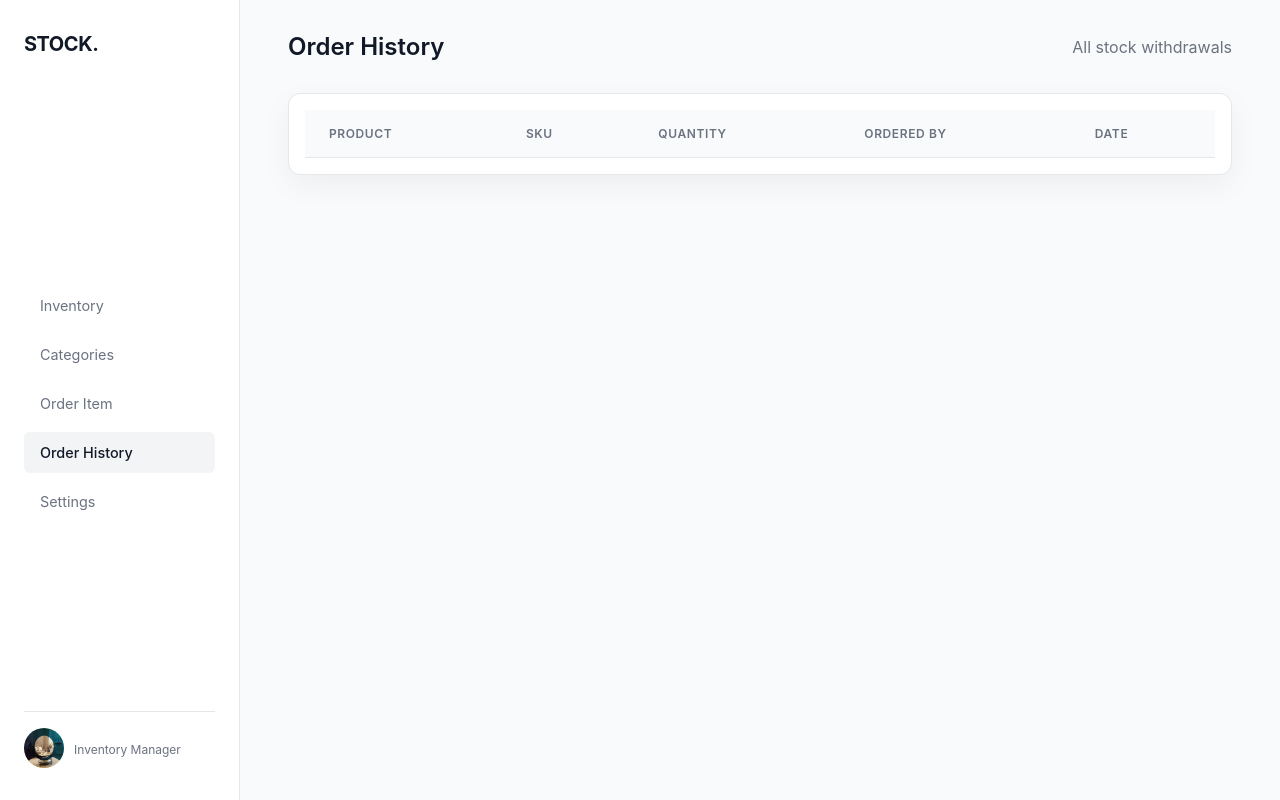
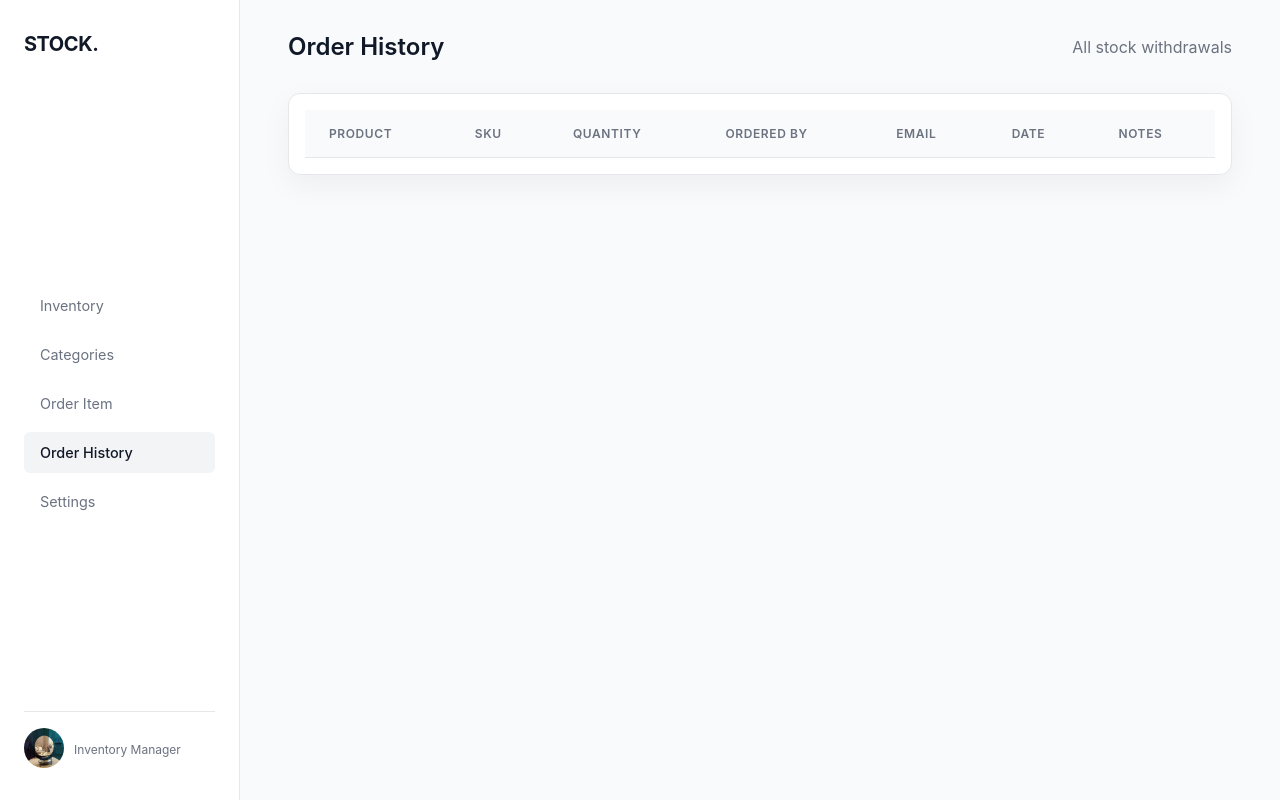
Before and after one commit to NxG101/local-inventory-system, a website with bundled scripts: page history.html in a window 1280 px wide. Built offline with nearby package versions, Linux system fonts and the light colour scheme; no server answers.

Commit message:
Update history.html

```diff
--- a/history.html
+++ b/history.html
@@ -10,9 +10,7 @@
 <body>
 
 <aside>
-
     <div class="logo">STOCK.</div>
-
     <nav>
         <a href="inventory.html">Inventory</a>
         <a href="categories.html">Categories</a>
@@ -20,7 +18,6 @@
         <a href="history.html" class="active">Order History</a>
         <a href="settings.html">Settings</a>
     </nav>
-
     <div class="account-panel">
         <img src="./images/default-avatar.png" class="profile-img">
         <div class="profile-info">
@@ -28,39 +25,32 @@
             <span>Inventory Manager</span>
         </div>
     </div>
-
 </aside>
 
 <main>
-
     <header>
         <h1>Order History</h1>
         <p style="color:var(--text-muted)">All stock withdrawals</p>
     </header>
 
     <div class="table-container">
-
         <table>
-
             <thead>
                 <tr>
                     <th>Product</th>
                     <th>SKU</th>
                     <th>Quantity</th>
                     <th>Ordered By</th>
+                    <th>Email</th>
                     <th>Date</th>
+                    <th>Notes</th>
                 </tr>
             </thead>
-
             <tbody id="order-history"></tbody>
-
         </table>
-
     </div>
-
 </main>
 
 <script type="module" src="script.js"></script>
-
 </body>
 </html>
```
Lines whose indentation alone changed are shown as unchanged.
